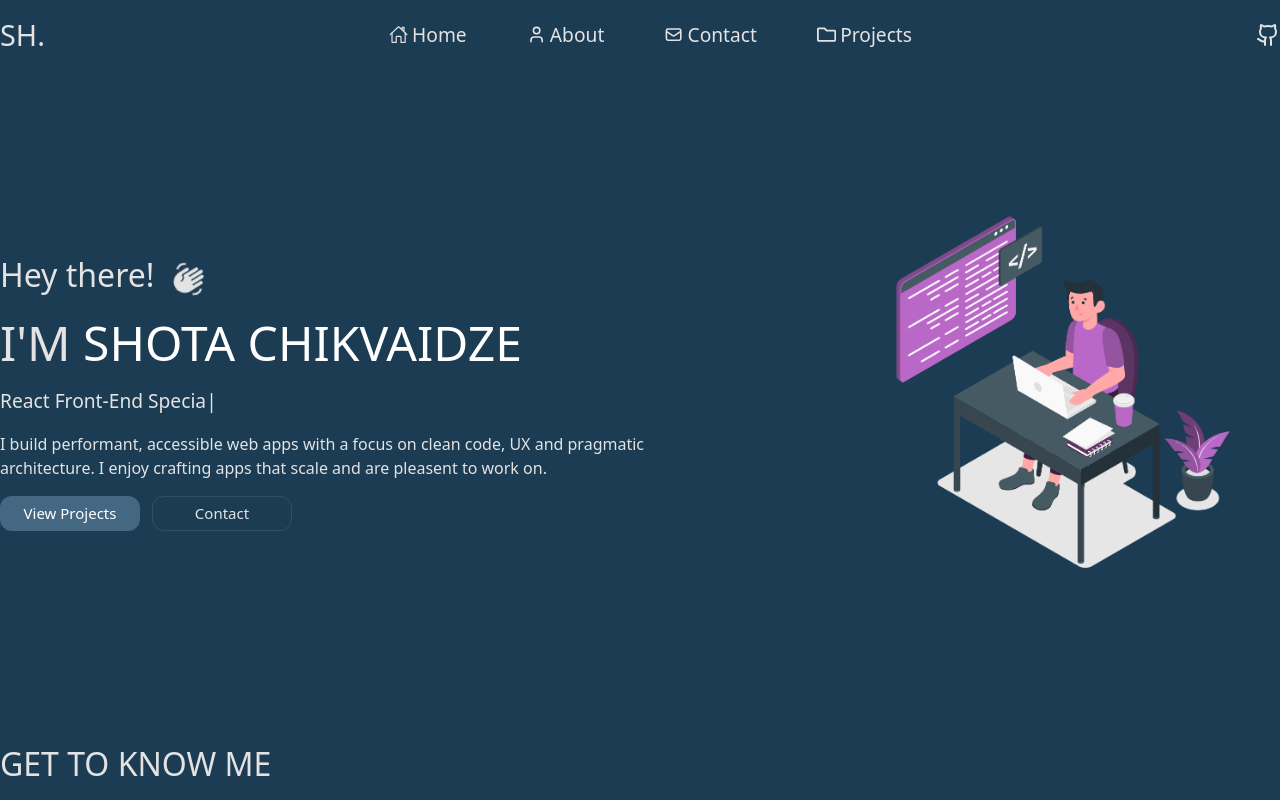
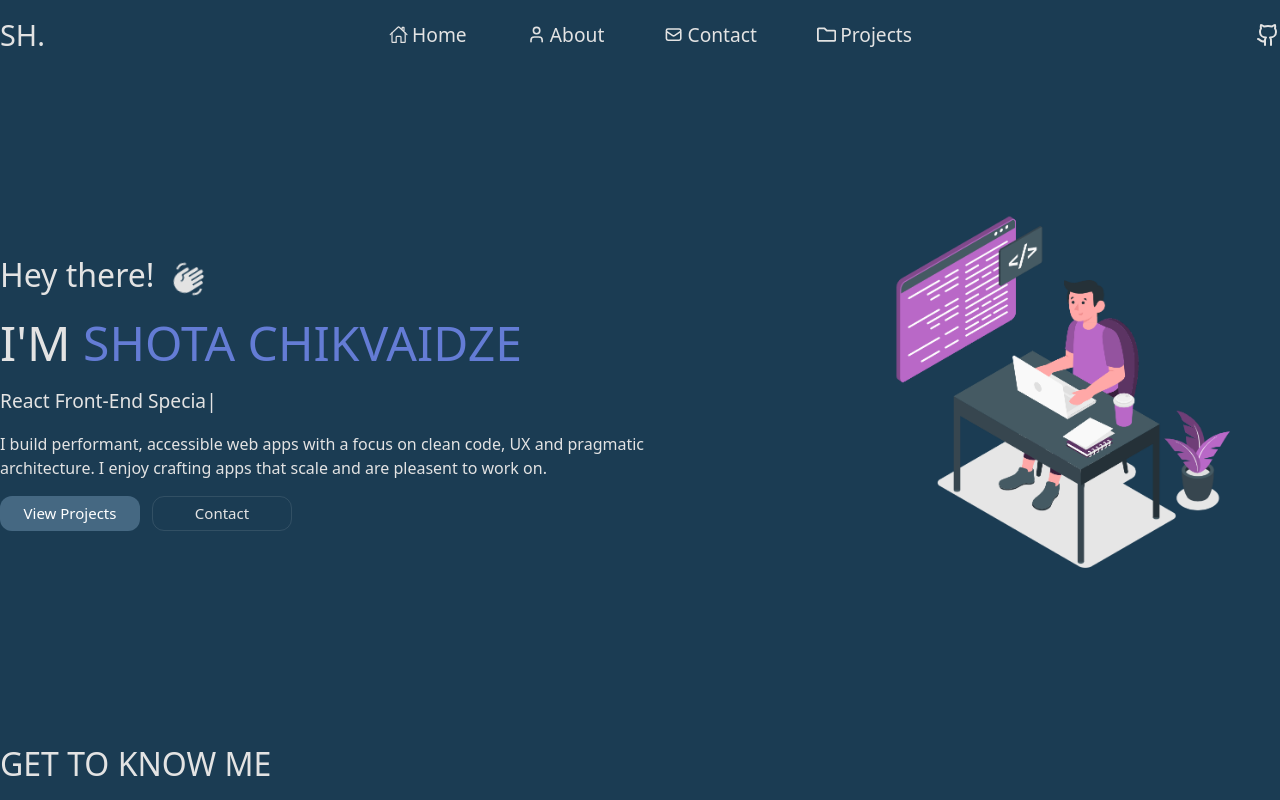
Before and after one commit to shota-chikvaidze/Portfolio, a React (Vite) app in the folder front/: page / in a window 1280 px wide. Shown: the top 800 px of the page. Built offline with nearby package versions, Linux system fonts and the light colour scheme.

Commit message:
small change

```diff
--- a/front/src/pages/home/Home.jsx
+++ b/front/src/pages/home/Home.jsx
@@ -25,7 +25,7 @@ export const Home = () => {
           <div className='max-w-2xl'>
 
             <p className='flex gap-4 items-center mb-2 text-[#E3E3E3] text-[2rem] '> Hey there! <MdWavingHand className='wave' /> </p>
-            <p className='text-[#E3E3E3] text-[3rem] uppercase '>I'm <span className='text-[#fff]'> Shota Chikvaidze </span> </p>
+            <p className='text-[#E3E3E3] text-[3rem] uppercase '>I'm <span className='text-[#647cd5]'> Shota Chikvaidze </span> </p>
             <p className="py-2">
               <ReactTyped
                 strings={[
```
